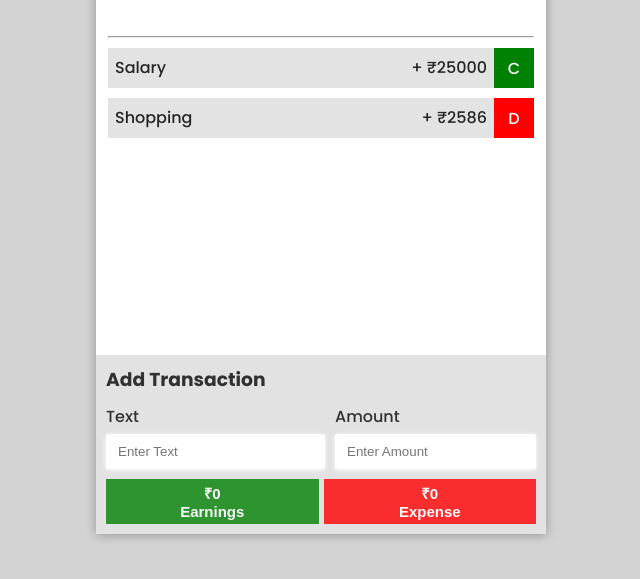
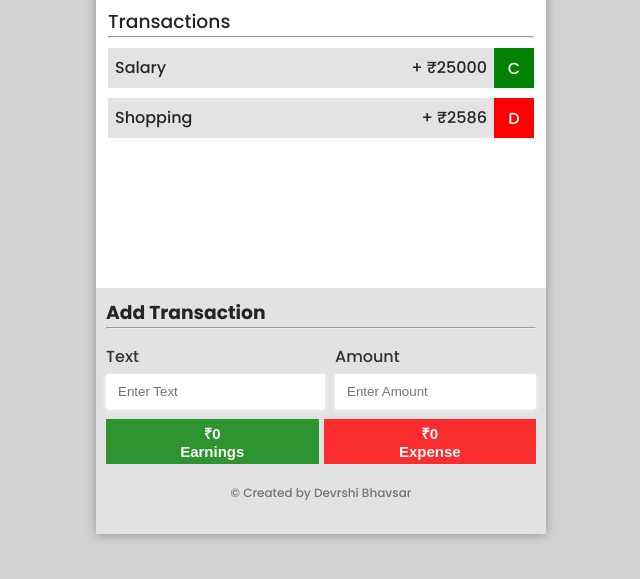
Before and after one commit to ig-devrshi/Expense-Tracker, a plain HTML site: page index.html in a window 1280 px wide. Shown: the part 211-790 px from the top of the page, without its empty margins (319-959 px from the left). Drawn offline with Linux system fonts and the light colour scheme.

Commit message:
Add files via upload

```diff
--- a/index.html
+++ b/index.html
@@ -7,8 +7,8 @@
     <title>Expense Tracker</title>
     <link rel="stylesheet" href="style.css">
     <link rel="preconnect" href="https://fonts.googleapis.com">
-<link rel="preconnect" href="https://fonts.gstatic.com" crossorigin>
-<link href="https://fonts.googleapis.com/css2?family=Poppins:wght@200;500;700&display=swap" rel="stylesheet">
+    <link rel="preconnect" href="https://fonts.gstatic.com" crossorigin>
+    <link href="https://fonts.googleapis.com/css2?family=Poppins:wght@200;500;700&display=swap" rel="stylesheet">
 </head>
 
 <body>
@@ -16,7 +16,7 @@
 
         <div class="box">
             <section class="upper_box">
-                <div class="balance" >
+                <div class="balance">
                     <h1>Expense Tracker</h1>
                     <h3 id="netbalance">₹0</h3>
                     <h3>Your Balance</h3>
@@ -48,15 +48,16 @@
             <section>
                 <div class="transaction_form">
                     <h3>Add Transaction</h3>
+                    <hr />
                     <form id="transactionForm">
                         <div class="inputs">
                             <div class="form_control">
                                 <label for="text">Text</label>
-                                <input type="text" name="text" placeholder="Enter Text" id="text" required/>
+                                <input type="text" name="text" placeholder="Enter Text" id="text" required />
                             </div>
                             <div class="form_control">
                                 <label for="amount">Amount</label>
-                                <input type="number" name="amount" placeholder="Enter Amount" id="text" required/>
+                                <input type="number" name="amount" placeholder="Enter Amount" id="text" required />
                             </div>
                         </div>
                         <div class="button_container">
@@ -70,11 +71,16 @@
                             </button>
                         </div>
                     </form>
+                    <p class="footer"> © Created by Devrshi Bhavsar</p>
                 </div>
+
             </section>
+
         </div>
 
     </div>
+
+
 
     <script src="script.js"></script>
 </body>
--- a/style.css
+++ b/style.css
@@ -12,7 +12,7 @@
 }
 
 html {
-    font-family: Poppins;
+    font-family: 'Poppins', sans-serif;
 }
 
 body {
@@ -46,7 +46,8 @@ h1{
 }
 
 h3{
-    font-weight: 300;
+    font-weight: 400;
+    color: #252525;
 }
 
 .upper_box .balance{
@@ -108,12 +109,18 @@ h3{
     color: #313131;
     padding: 10px;
     font-weight: 500;
+    padding-bottom: 2rem;
 
 }
 .transaction_form h3{
-    margin-bottom: 10px;
+    margin-bottom: 0px;
     font-weight: 700;
 }
+
+.transaction_form hr{
+    margin-bottom: 15px;
+}
+
 
 .form_control{
     display: flex;
@@ -172,6 +179,15 @@ form input:focus{
     background-color: var(--red);
 }
 
+.footer{
+    text-align: center;
+    margin-top:  20px;
+    font-weight: 400;
+    font-size: 12px;
+    text-decoration: dashed;
+    color: #747474;
+}
+
 @media(max-width:500px){
     .box{
         width:95%;
```
